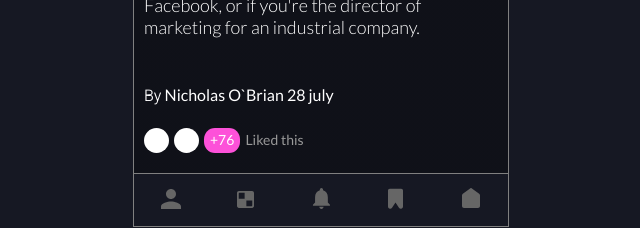
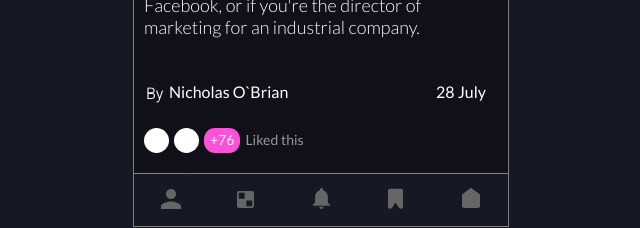
Before and after one commit to abbasnake/scandi, a Vue app in the folder client/: page /#/ in a window 1280 px wide. Shown: the part 442-670 px from the top of the page, without its empty margins (319-959 px from the left). Built offline with nearby package versions, Linux system fonts and the light colour scheme.

Commit message:
made info section

```diff
--- a/client/src/components/MainFeatured.vue
+++ b/client/src/components/MainFeatured.vue
@@ -2,20 +2,20 @@
   <main class="main">
     <section class="main__title">Who are you and why you're standing here?</section>
     <section class="main__subtitle">It doesn't matter if you're building the next Facebook, or if you're the director of marketing for an industrial company.</section>
-    <section class="main__info">
-      <span class="main__info__by">By</span>
-      Nicholas O`Brian 28 july
-    </section>
+    <main-featured-info class="main__info"></main-featured-info>
     <main-featured-likes class="main__likes"></main-featured-likes>
   </main>
 </template>
 
 <script>
 import MainFeaturedLikes from '@/components/MainFeaturedLikes'
+import MainFeaturedInfo from '@/components/MainFeaturedInfo'
+
 export default {
   name: 'MainFeatured',
   components: {
-    'main-featured-likes': MainFeaturedLikes
+    'main-featured-likes': MainFeaturedLikes,
+    'main-featured-info': MainFeaturedInfo
   }
 }
 </script>
@@ -37,12 +37,5 @@ export default {
     font-weight: 300;
     padding: 5px 40px 10px 10px;
   }
-  &__info {
-    padding: 10px;
-    &__by {
-      font-family: $font-heebo;
-      font-weight: 300;
-    }
-  }
 }
 </style>
--- /dev/null
+++ b/client/src/components/MainFeaturedInfo.vue
@@ -0,0 +1,27 @@
+<template>
+  <section class="info">
+    <span class="info__by">By</span>
+    <span class="info__author">Nicholas O`Brian</span>
+    <span class="info__date">28 July</span>
+  </section>
+</template>
+
+<script>
+export default {
+  name: 'MainFeaturedDefault'
+}
+</script>
+
+<style lang="scss" scoped>
+@import '../scss/variables';
+
+.info {
+  display: grid;
+  grid-template-columns: 23px auto 60px;
+  padding: 12px;
+  &__by {
+    font-family: $font-heebo;
+    font-weight: 300;
+  }
+}
+</style>
```
